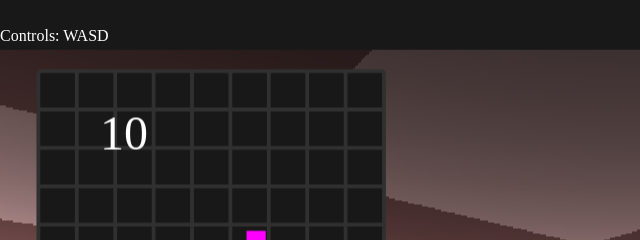
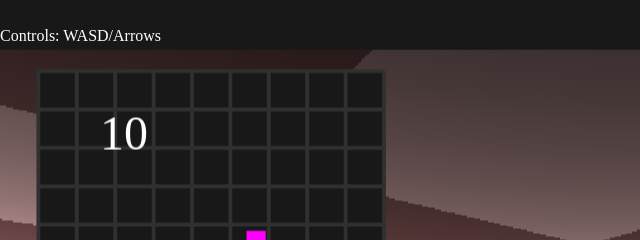
Before and after one commit to tsoding/koil, a website: page index.html in a window 1280 px wide. Shown: the top 240 px of the page, 0-640 px from the left. Drawn offline with Linux system fonts and the light colour scheme; animation ran at ten frames a second.

Commit message:
Update index.html

```diff
--- a/index.html
+++ b/index.html
@@ -18,7 +18,7 @@
   <body>
     <div class="container">
       <div style="margin-bottom: 5px">
-        <span>Controls: WASD</span>
+        <span>Controls: WASD/Arrows</span>
         <span style="float:right">Source Code: <a href="https://github.com/tsoding/raycasting">https://github.com/tsoding/raycasting</a></span>
       </div>
       <canvas id="game"></canvas>
```
